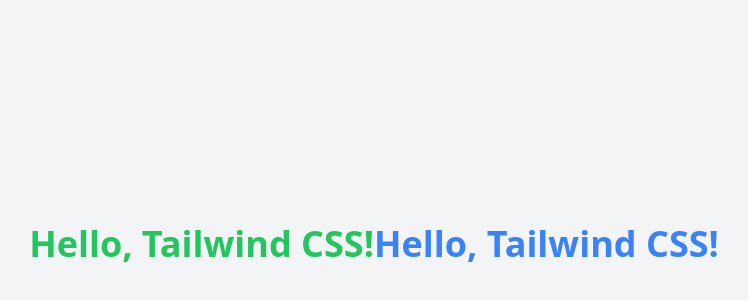
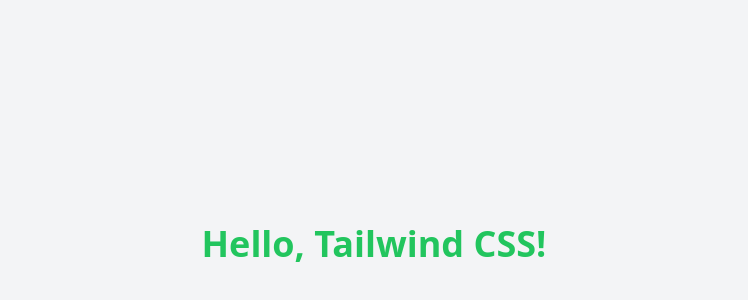
Before and after one commit to wasabina67/tailwindcss-example, a website: page docs/index.html in a window 1280 px wide. Shown: the part 156-456 px from the top of the page, without its empty margins (266-1014 px from the left). Drawn offline with Linux system fonts and the light colour scheme.

Commit message:
Update docs/index.html

```diff
--- a/docs/index.html
+++ b/docs/index.html
@@ -8,6 +8,5 @@
   </head>
   <body class="bg-gray-100 flex items-center justify-center min-h-screen">
     <h1 class="text-4xl font-bold text-green-500">Hello, Tailwind CSS!</h1>
-    <h1 class="text-4xl font-bold text-blue-500">Hello, Tailwind CSS!</h1>
   </body>
 </html>
```
